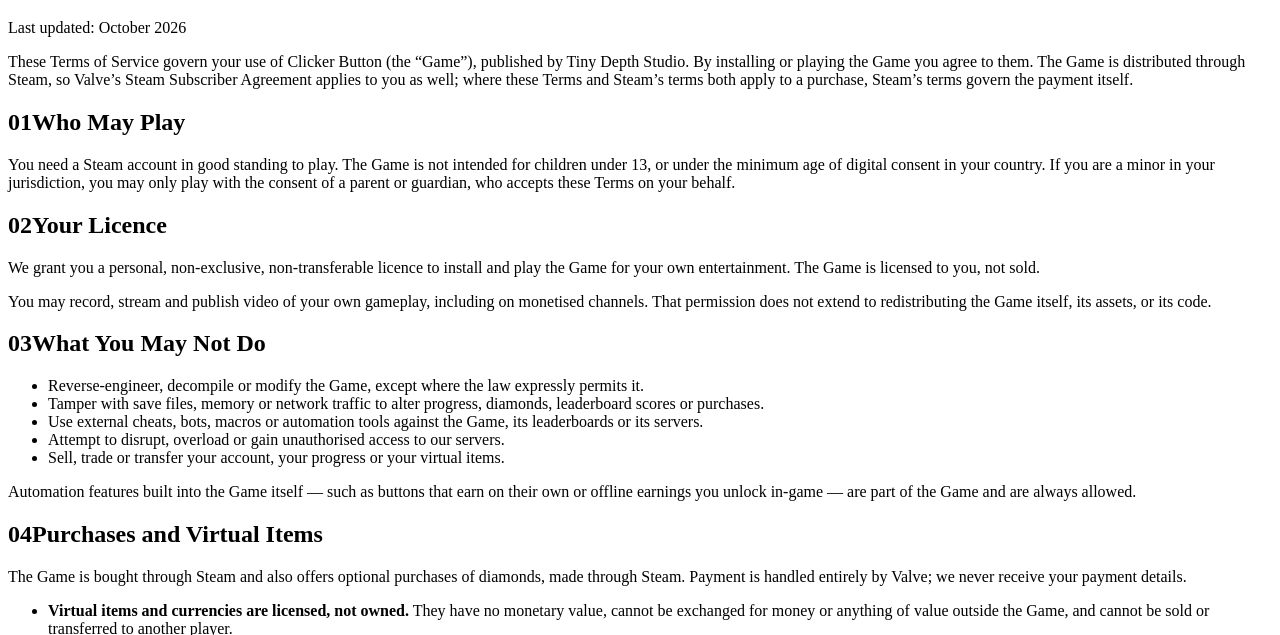
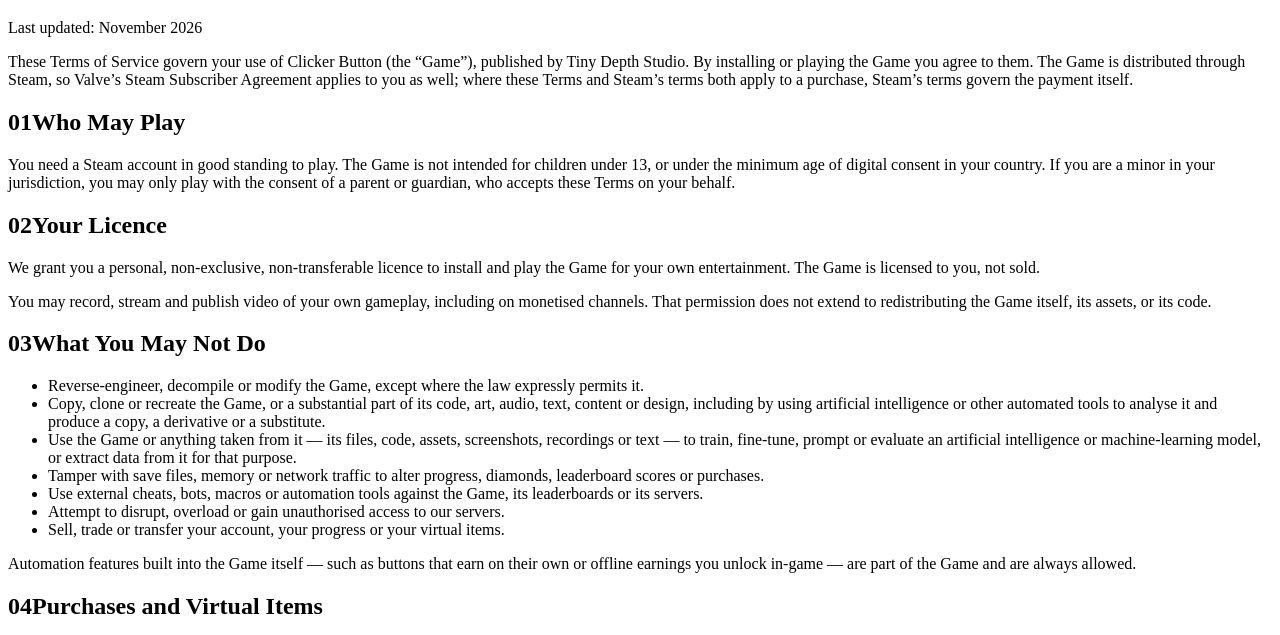
Before and after one commit to Tiny-Depth-Studio/Button-Islands-Legal, a plain HTML site: page terms-of-service.html in a window 1280 px wide. Shown: the part 105-740 px from the top of the page. Drawn offline with Linux system fonts and the light colour scheme.

Commit message:
Add an all-rights-reserved licence and AI terms
LICENSE: proprietary, no copying, cloning or AI training, EU text and data
mining reserved. Terms of Service: no cloning or recreating the Game,
including with AI tools, no use of the Game or its content to train or
prompt AI models, and an express text and data mining reservation.

Co-Authored-By: Claude Opus 5.5 <noreply@anthropic.com>

```diff
--- a/terms-of-service.html
+++ b/terms-of-service.html
@@ -219,7 +219,7 @@
   <a class="back-link" href="index.html">← Clicker Button</a>
   <div class="eyebrow">Tiny Depth Studio · Legal</div>
   <h1>Terms of Service</h1>
-  <p class="updated">Last updated: October 2026</p>
+  <p class="updated">Last updated: November 2026</p>
 
   <p class="lede">These Terms of Service govern your use of Clicker Button (the &ldquo;Game&rdquo;), published by Tiny Depth Studio. By installing or playing the Game you agree to them. The Game is distributed through Steam, so Valve&rsquo;s Steam Subscriber Agreement applies to you as well; where these Terms and Steam&rsquo;s terms both apply to a purchase, Steam&rsquo;s terms govern the payment itself.</p>
 
@@ -239,6 +239,8 @@
       <h2><span class="num">03</span>What You May Not Do</h2>
       <ul>
         <li>Reverse-engineer, decompile or modify the Game, except where the law expressly permits it.</li>
+        <li>Copy, clone or recreate the Game, or a substantial part of its code, art, audio, text, content or design, including by using artificial intelligence or other automated tools to analyse it and produce a copy, a derivative or a substitute.</li>
+        <li>Use the Game or anything taken from it &mdash; its files, code, assets, screenshots, recordings or text &mdash; to train, fine-tune, prompt or evaluate an artificial intelligence or machine-learning model, or extract data from it for that purpose.</li>
         <li>Tamper with save files, memory or network traffic to alter progress, diamonds, leaderboard scores or purchases.</li>
         <li>Use external cheats, bots, macros or automation tools against the Game, its leaderboards or its servers.</li>
         <li>Attempt to disrupt, overload or gain unauthorised access to our servers.</li>
@@ -291,6 +293,7 @@
     <section>
       <h2><span class="num">10</span>Ownership</h2>
       <p>The Game and everything in it &mdash; code, art, audio, text and trademarks &mdash; is owned by us or licensed to us, and is protected by copyright and other laws. Nothing in these Terms transfers those rights to you.</p>
+      <p>We expressly reserve all rights to text and data mining of the Game, its content and our websites, including for training artificial intelligence, within the meaning of Article 4(3) of Directive (EU) 2019/790 and comparable laws elsewhere. No licence to use them for that purpose is granted by making them available.</p>
     </section>
 
     <section>
```
Also changed, not shown: 1 other file.
